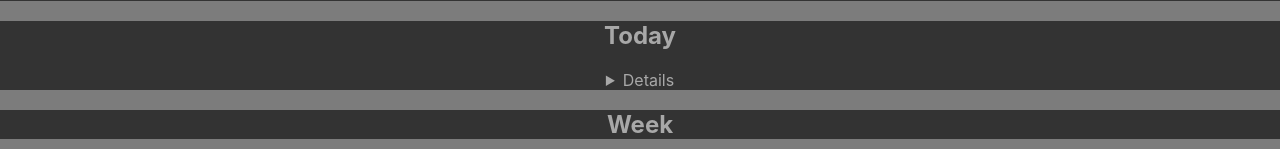
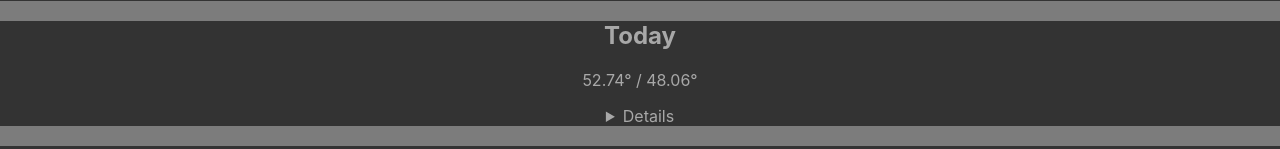
Before and after one commit to salcode/weather, a React (Create React App) app: page / in a window 1280 px wide. Shown: the part 476-625 px from the top of the page. Built offline with nearby package versions, Linux system fonts and the light colour scheme.

Commit message:
Add max/min temp to today

```diff
--- a/src/components/Today/index.js
+++ b/src/components/Today/index.js
@@ -5,8 +5,10 @@ export default function Today({
   daily,
   hourly
 }) {
+  const today = daily[0] ?? {};
   return <>
     <h2>Today</h2>
+    <p>{today.temp.max}&deg; / {today.temp.min}&deg;</p>
     <details>
       <ul>
         {
```
